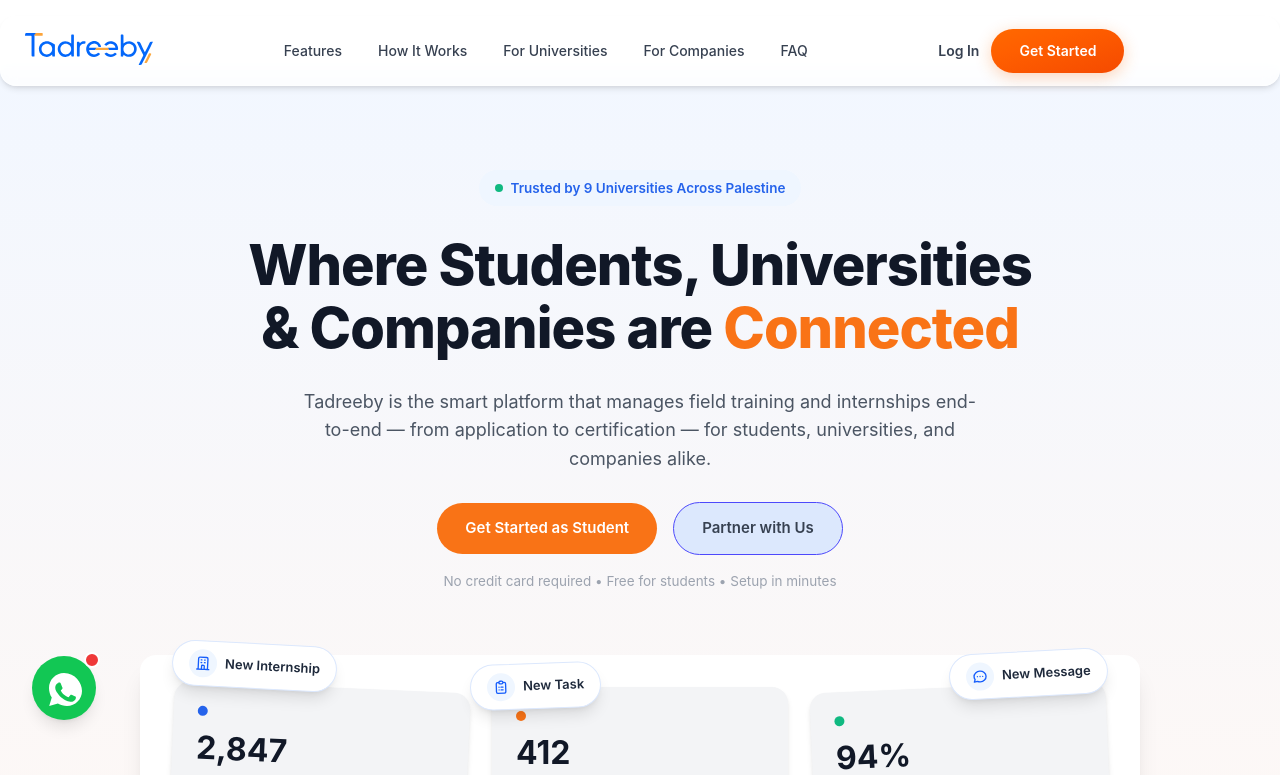
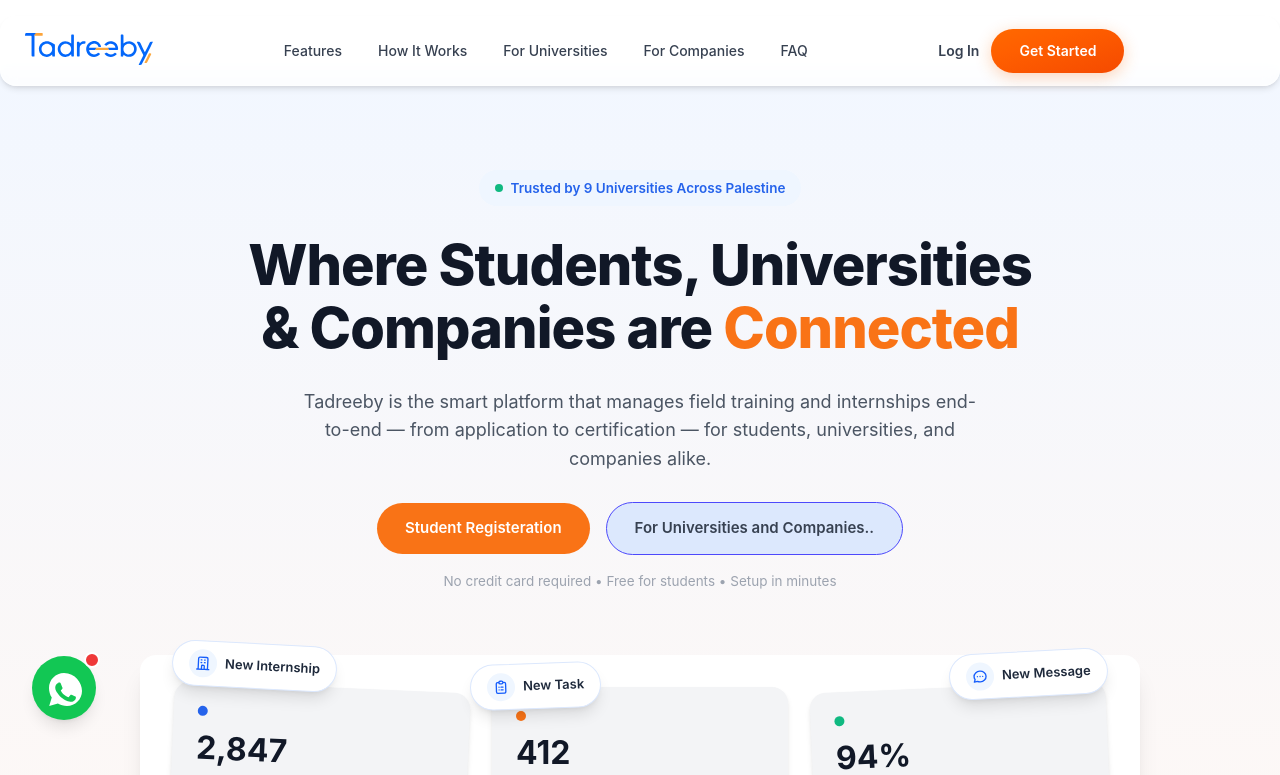
Before and after one commit to Nexus-Tadreeby/Tadreeby, a React (Vite) app: page / in a window 1280 px wide. Shown: the top 775 px of the page. Built offline with nearby package versions, Linux system fonts and the light colour scheme.

Commit message:
Update button text on LandingPage

```diff
--- a/src/components/pages/LandingPage.jsx
+++ b/src/components/pages/LandingPage.jsx
@@ -487,12 +487,12 @@
           <div className="mt-7 flex flex-wrap items-center justify-center gap-4">
             <Link to="/register">
               <button className="px-7 py-3.5 bg-[#F97316] text-white text-[15px] font-semibold rounded-full hover:bg-orange-600 transition">
-                Get Started as Student
+                Student Registeration
               </button>
             </Link>
             <Link to="/partner">
               <button className="px-7 py-3.5 bg-[#DCE8FD] border border-[#4D49FC] text-[#374151] text-[15px] font-semibold rounded-full hover:bg-blue-50 transition">
-                Partner with Us
+                For Universities and Companies..
               </button>
             </Link>
           </div>
```
